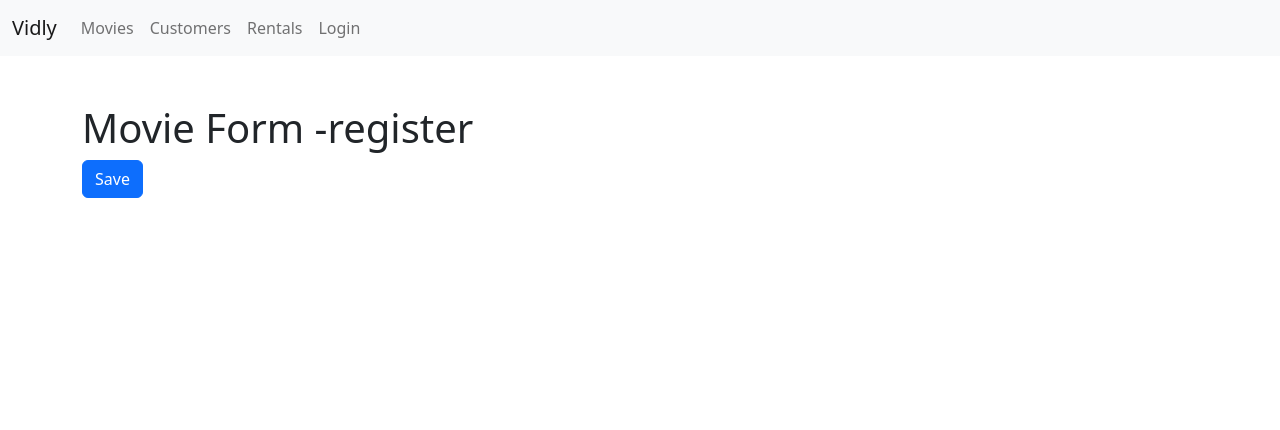
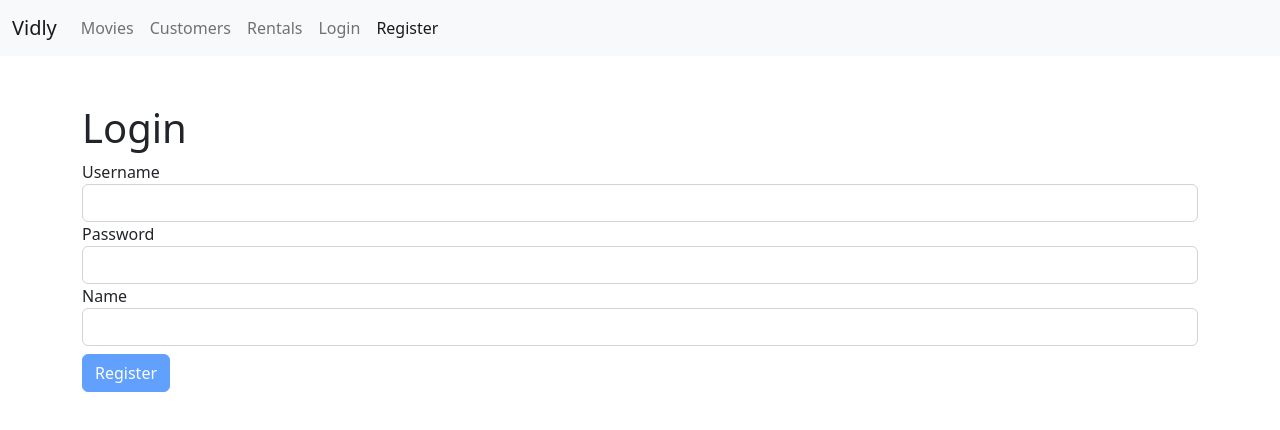
Before and after one commit to amexabee/vidly, a React (Create React App) app: page /register in a window 1280 px wide. Shown: the top 430 px of the page. Built offline with nearby package versions, Linux system fonts and the light colour scheme.

Commit message:
Add a register form

```diff
--- a/src/App.js
+++ b/src/App.js
@@ -11,6 +11,7 @@ import Rentals from './components/rentals';
 import NotFound from './components/notFound';
 import MovieForm from './components/movieForm';
 import LoginForm from './components/login';
+import Register from './components/register';
 import './App.css';
 
 const router = createBrowserRouter(
@@ -19,6 +20,7 @@ const router = createBrowserRouter(
       <Route path="customers" element={<Customers />} />
       <Route path="rentals" element={<Rentals />} />
       <Route path="login" element={<LoginForm />} />
+      <Route path="register" element={<Register />} />
       <Route path=":id" element={<MovieForm />} />
       <Route index element={<Movies />} />
 
--- /dev/null
+++ b/src/components/common/form.jsx
@@ -0,0 +1,68 @@
+import { Component } from 'react';
+import Joi from 'joi-browser';
+import Input from './input';
+
+class Form extends Component {
+  state = { data: {}, errors: {} };
+
+  validate = () => {
+    const options = { abortEarly: false };
+    const { error } = Joi.validate(this.state.data, this.schema, options);
+
+    if (!error) return null;
+
+    const errors = {};
+    for (let item of error.details) errors[item.path[0]] = item.message;
+
+    return errors;
+  };
+
+  validateProperty = ({ id, value }) => {
+    const data = { [id]: value };
+    const schema = { [id]: this.schema[id] };
+    const { error } = Joi.validate(data, schema);
+    return error ? error.details[0].message : null;
+  };
+
+  handleSubmit = (e) => {
+    e.preventDefault();
+
+    const errors = this.validate();
+    this.setState({ errors: errors || {} });
+
+    this.doSubmit();
+  };
+
+  handleChange = ({ target: input }) => {
+    const errors = { ...this.state.errors };
+    const errorMessage = this.validateProperty(input);
+    if (errorMessage) errors[input.id] = errorMessage;
+    else delete errors[input.id];
+
+    const data = { ...this.state.data };
+    data[input.id] = input.value;
+    this.setState({ data, errors });
+  };
+
+  renderInput = (name, label, type = 'text') => {
+    const { data, errors } = this.state;
+    return (
+      <Input
+        value={data[name]}
+        error={errors[name]}
+        type={type}
+        name={name}
+        label={label}
+        onChange={this.handleChange}
+      />
+    );
+  };
+
+  renderButton = (label) => (
+    <button disabled={this.validate()} className="btn btn-primary mt-2">
+      {label}
+    </button>
+  );
+}
+
+export default Form;
--- a/src/components/common/input.jsx
+++ b/src/components/common/input.jsx
@@ -1,14 +1,8 @@
-const Input = ({ value, name, label, onChange, error }) => {
+const Input = ({ name, label, error, ...rest }) => {
   return (
     <div className="form-group">
       <label htmlFor={name}>{label}</label>
-      <input
-        value={value}
-        onChange={onChange}
-        type="text"
-        className="form-control"
-        id={name}
-      />
+      <input {...rest} className="form-control" id={name} />
       {error && <div className="alert alert-danger">{error}</div>}
     </div>
   );
--- a/src/components/login.jsx
+++ b/src/components/login.jsx
@@ -1,8 +1,7 @@
-import { Component } from 'react';
 import Joi from 'joi-browser';
-import Input from './common/input';
+import Form from './common/form';
 
-class LoginForm extends Component {
+class LoginForm extends Form {
   state = { data: { username: '', password: '' }, errors: {} };
 
   schema = {
@@ -10,121 +9,23 @@ class LoginForm extends Component {
     password: Joi.string().required().label('Password'),
   };
 
-  handleSubmit = (e) => {
-    e.preventDefault();
-
-    const errors = this.validate();
-    this.setState({ errors: errors || {} });
-  };
-
-  validate = () => {
-    const options = { abortEarly: false };
-    const { error } = Joi.validate(this.state.data, this.schema, options);
-
-    if (!error) return null;
-
-    const errors = {};
-    for (let item of error.details) errors[item.path[0]] = item.message;
-
-    return errors;
-  };
-
-  validateProperty = ({ id, value }) => {
-    const data = { [id]: value };
-    const schema = { [id]: this.schema[id] };
-    const { error } = Joi.validate(data, schema);
-    return error ? error.details[0].message : null;
-  };
-
-  handleChange = ({ target: input }) => {
-    const errors = { ...this.state.errors };
-    const errorMessage = this.validateProperty(input);
-    if (errorMessage) errors[input.id] = errorMessage;
-    else delete errors[input.id];
-
-    const data = { ...this.state.data };
-    data[input.id] = input.value;
-    this.setState({ data, errors });
+  doSubmit = () => {
+    //...
+    console.log('submitted');
   };
 
   render() {
-    const { data, errors } = this.state;
     return (
       <div>
         <h1>Login</h1>
         <form onSubmit={this.handleSubmit}>
-          <Input
-            value={data.username}
-            error={errors.username}
-            name="username"
-            label="Username"
-            onChange={this.handleChange}
-          />
-          <Input
-            value={data.password}
-            error={errors.password}
-            name="password"
-            label="Password"
-            onChange={this.handleChange}
-          />
-          <button disabled={this.validate()} className="btn btn-primary mt-2">
-            Login
-          </button>
+          {this.renderInput('username', 'Username')}
+          {this.renderInput('password', 'Password', 'password')}
+          {this.renderButton('Login')}
         </form>
       </div>
     );
   }
 }
 
-/*
-FOR SOME STRANGE REASON WHEN I USE THE FUNCTIONAL COMPONENT BELOW IT IS WARNING ME THAT I AM TRYING TO CHANGE AN
-UNCONTROLLED COMPONENT TO A CONTROLLED ONE EVEN THOUGH I USED USE STATE AND REFER TO IT TO MAKE IT CONTROLLED
-
-const LoginForm = () => {
-  const [data, setdata] = useState({
-    data: { username: '', password: '' },
-  });
-  const handleSubmit = (e) => {
-    e.preventDefault();
-    console.log('submitted');
-  };
-
-  const handleChange = ({ target: input }) => {
-    const newdata = { ...data };
-    newdata[input.id] = input.value;
-    setdata(newdata);
-  };
-
-  return (
-    <div>
-      <h1>Login</h1>
-      <form onSubmit={handleSubmit}>
-        <div className="form-group">
-          <label htmlFor="username">Username</label>
-          <input
-            value={data.username}
-            onChange={handleChange}
-            type="text"
-            className="form-control"
-            id="username"
-          />
-        </div>
-        <div className="form-group">
-          <label htmlFor="password">Password</label>
-          <input
-            type="text"
-            className="form-control"
-            id="password"
-            value={data.password}
-            onChange={handleChange}
-          />
-        </div>
-        <button className="btn btn-primary mt-2">Login</button>
-      </form>
-    </div>
-  );
-};
-
-*/
-
 export default LoginForm;
--- a/src/components/navBar.jsx
+++ b/src/components/navBar.jsx
@@ -42,6 +42,11 @@ const NavBar = () => {
                     Login
                   </NavLink>
                 </li>
+                <li className="nav-item">
+                  <NavLink className="nav-link" to="register">
+                    Register
+                  </NavLink>
+                </li>
               </ul>
             </div>
           </div>
--- /dev/null
+++ b/src/components/register.jsx
@@ -0,0 +1,33 @@
+import Joi from 'joi-browser';
+import Form from './common/form';
+
+class Register extends Form {
+  state = { data: { username: '', password: '', name: '' }, errors: {} };
+
+  schema = {
+    username: Joi.string().email().required().label('Username'),
+    password: Joi.string().min(5).required().label('Password'),
+    name: Joi.string().required().label('Name'),
+  };
+
+  doSubmit = () => {
+    //...
+    console.log('registered');
+  };
+
+  render() {
+    return (
+      <div>
+        <h1>Login</h1>
+        <form onSubmit={this.handleSubmit}>
+          {this.renderInput('username', 'Username')}
+          {this.renderInput('password', 'Password', 'password')}
+          {this.renderInput('name', 'Name')}
+          {this.renderButton('Register')}
+        </form>
+      </div>
+    );
+  }
+}
+
+export default Register;
```
